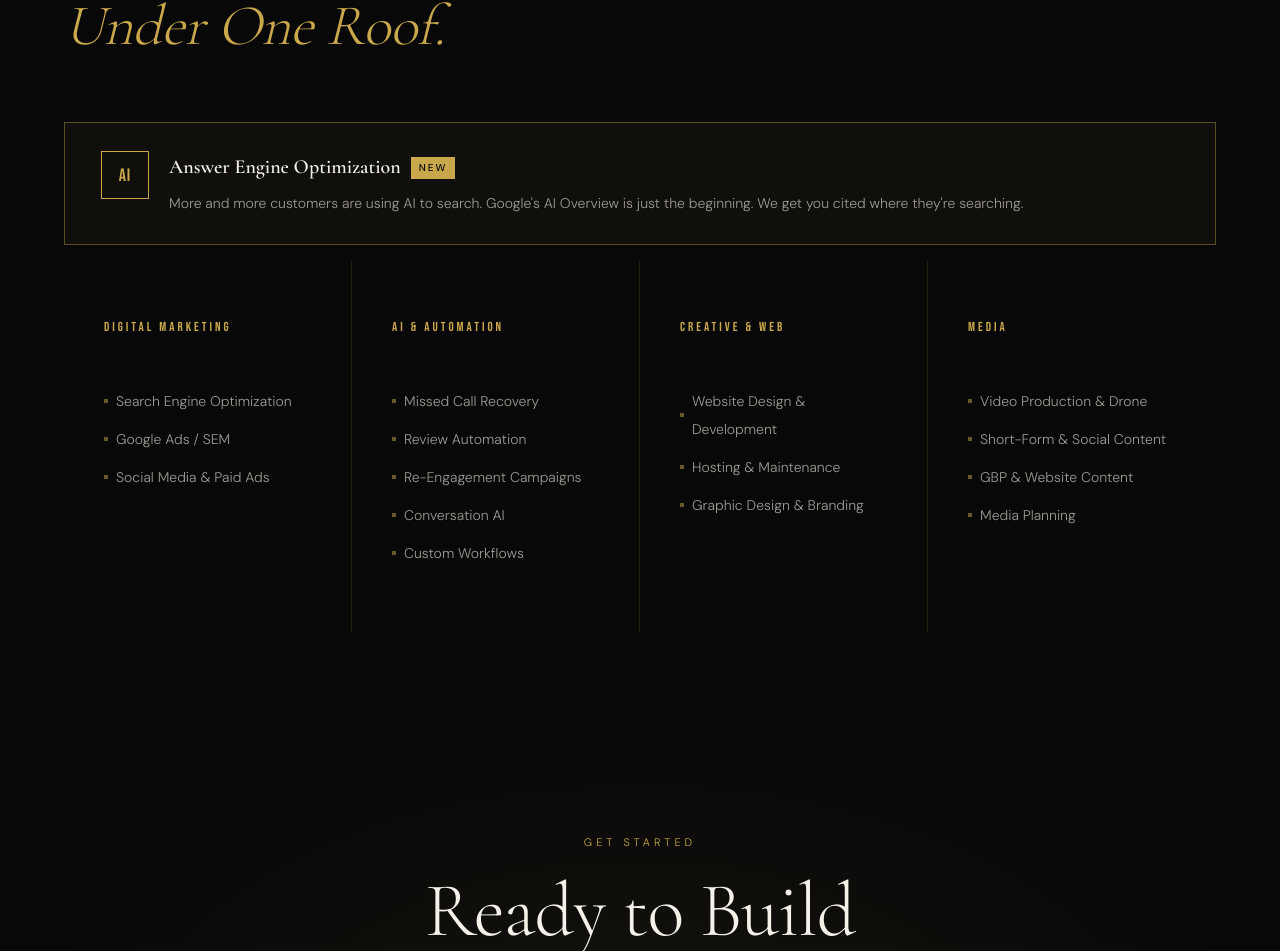
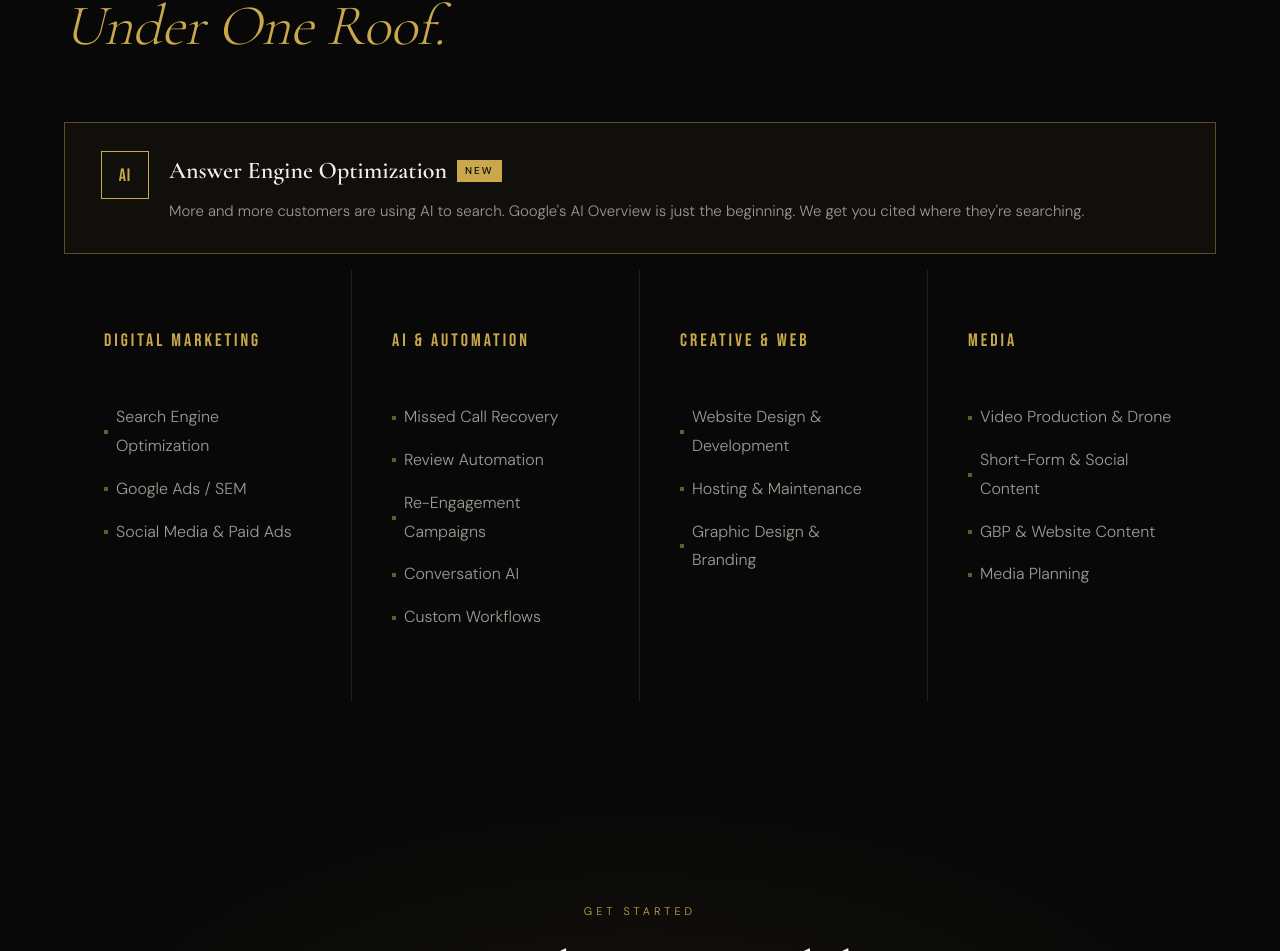
Before and after one commit to clarsol/clarion_solutions, a Next.js app: page / in a window 1280 px wide. Shown: the part 2159-3110 px from the top of the page. Built offline with nearby package versions, Linux system fonts and the light colour scheme.

Commit message:
landing page change

```diff
--- a/src/components/CapabilitiesSection.jsx
+++ b/src/components/CapabilitiesSection.jsx
@@ -107,7 +107,7 @@ export default function CapabilitiesSection() {
             <span
               style={{
                 fontFamily: "var(--font-cormorant)",
-                fontSize: "20px",
+                fontSize: "24px",
                 fontWeight: 600,
                 color: "#F5F1E8",
               }}
@@ -134,7 +134,7 @@ export default function CapabilitiesSection() {
           <p
             style={{
               fontFamily: "var(--font-dm-sans)",
-              fontSize: "14px",
+              fontSize: "15px",
               color: "#9E9A92",
               lineHeight: 1.7,
               margin: 0,
@@ -160,7 +160,7 @@ export default function CapabilitiesSection() {
             <h3
               style={{
                 fontFamily: "var(--font-bebas)",
-                fontSize: "13px",
+                fontSize: "18px",
                 letterSpacing: "3px",
                 textTransform: "uppercase",
                 color: "#C9A84C",
@@ -176,10 +176,10 @@ export default function CapabilitiesSection() {
                   key={item}
                   style={{
                     fontFamily: "var(--font-dm-sans)",
-                    fontSize: "14px",
+                    fontSize: "16px",
                     color: "#9E9A92",
-                    lineHeight: 2,
-                    paddingBottom: "10px",
+                    lineHeight: 1.8,
+                    paddingBottom: "14px",
                     display: "flex",
                     alignItems: "center",
                     gap: "8px",
```
